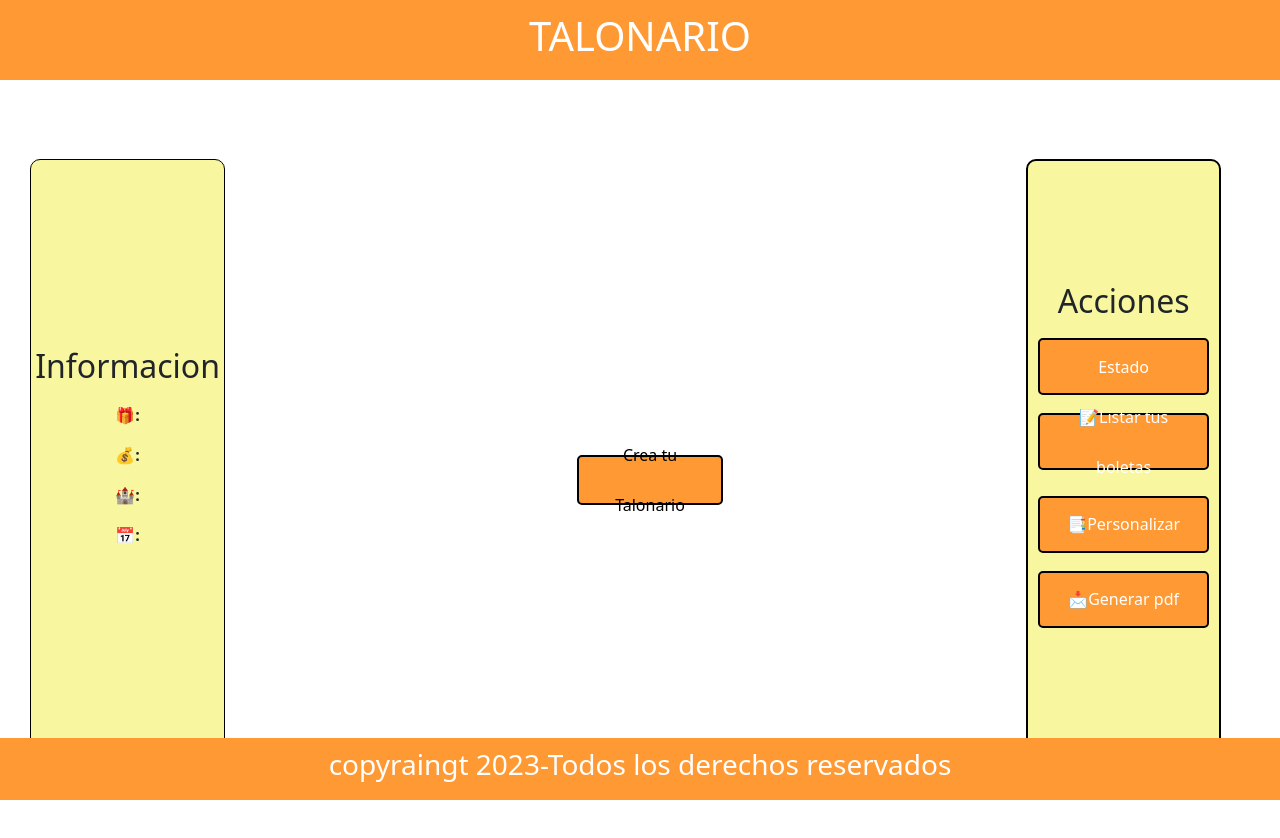
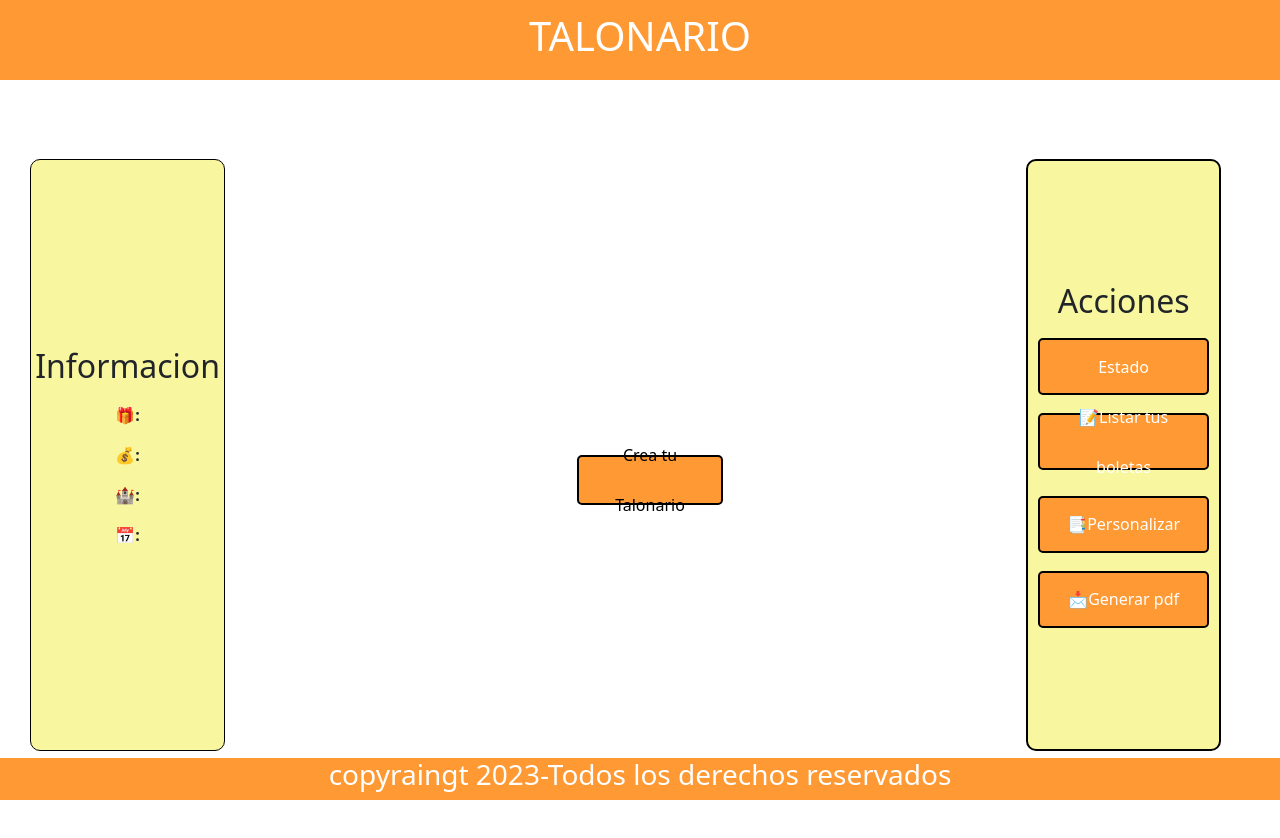
Before and after one commit to Samuelmejiazambrano/Talonario, a Vue app: page / in a window 1280 px wide. Shown: the top 838 px of the page. Built offline with nearby package versions, Linux system fonts and the light colour scheme.

Commit message:
Add files via upload

```diff
--- a/src/App.vue
+++ b/src/App.vue
@@ -742,7 +742,7 @@ const reservarBoleta = (index) => {
   align-items: center;
   background-color: #ffc018;
   color: white;
-  padding: 10px;
+  /* padding: 5px; */
   position: fixed;
   width: 100%;
   bottom: 0;
```
